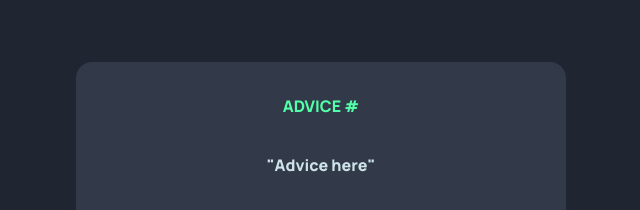
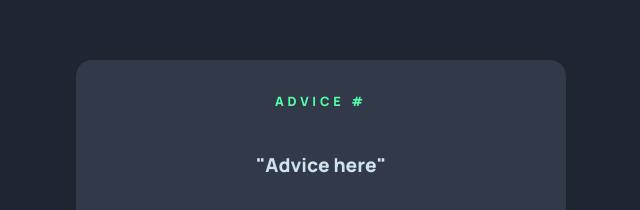
Before and after one commit to davinaleong/fem-advice-generator-app, a website built with Vite: page index.html in a window 1280 px wide. Shown: the part 187-397 px from the top of the page, 319-959 px from the left. Built offline with nearby package versions, Linux system fonts and the light colour scheme.

Commit message:
Styled advice heading

```diff
--- a/index.html
+++ b/index.html
@@ -36,8 +36,13 @@
   </head>
   <body class="text-center text-primary-100 bg-neutral-900">
     <main class="flow bg-neutral-400">
-      <h1 id="adviceHeading" class="text-accent-400 tt-uppercase">Advice #</h1>
-      <p id="adviceContent">"Advice here"</p>
+      <h1
+        id="adviceHeading"
+        class="advice-heading | text-accent-400 tt-uppercase fs-200"
+      >
+        Advice #
+      </h1>
+      <p id="adviceContent" class="fs-500">"Advice here"</p>
       <div class="divider">&nbsp;</div>
       <button
         id="adviceButton"
--- a/styles/main.css
+++ b/styles/main.css
@@ -2,7 +2,7 @@
     - Root
     - Content
       - Content - General Styling
-      - Content - Form Inputs
+      - Content - Advice Dialogue
     - Utility
       - Utility - Colours
       - Utility - Background Colours
@@ -80,6 +80,11 @@ main {
 
 .flow * + * {
   margin-top: var(--flow-spacer, 1.2em);
+}
+
+/** Content - Advice Dialogue **/
+.advice-heading {
+  letter-spacing: 0.3em;
 }
 /** Content **/
 
```
